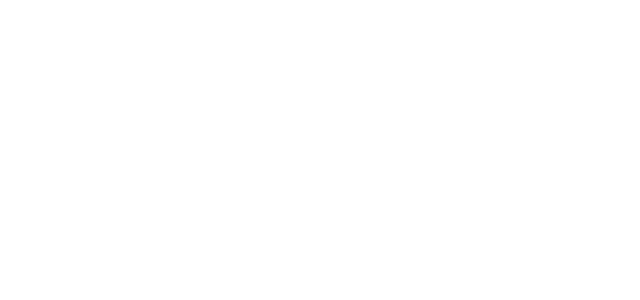
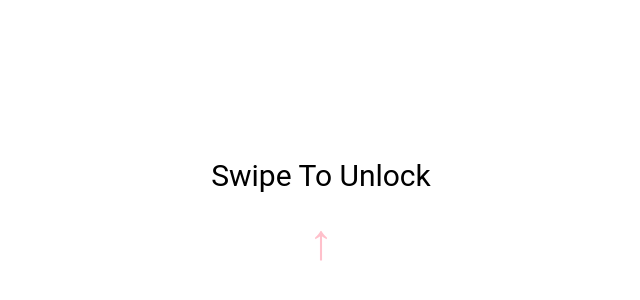
Before and after one commit to anhnguyen6535/Friender, a React (Vite) app: page /swipe-up in a window 1280 px wide. Shown: the part 186-486 px from the top of the page, without its empty margins (319-959 px from the left). Built offline with nearby package versions, Linux system fonts and the light colour scheme.

Commit message:
my changes, including the lock screen and fail unlock screen

```diff
--- a/src/App.tsx
+++ b/src/App.tsx
@@ -2,6 +2,8 @@ import { Redirect, Route } from 'react-router-dom';
 import { IonApp, IonRouterOutlet, setupIonicReact } from '@ionic/react';
 import { IonReactRouter } from '@ionic/react-router';
 import Home from './pages/Home';
+import SwipeUpUnlock from './components/swipeUp';
+import FailUnlock from './components/unlockFail';
 
 /* Core CSS required for Ionic components to work properly */
 import '@ionic/react/css/core.css';
@@ -39,11 +41,22 @@ const App: React.FC = () => (
   <IonApp>
     <IonReactRouter>
       <IonRouterOutlet>
-        <Route exact path="/home">
-          <Home />
-        </Route>
+        <Route exact path="/swipe-up" component={SwipeUpUnlock} />
+        <Route exact path="/home" component={Home} />
+        <Route exact path="/fail" component={FailUnlock} />
+        {/* Swipe-up refers to the unlock screen. in order to change the screen behind it
+            make sure you change the following line: history.push('/fail'); to which ever page you
+            declare here
+
+            FailUnlock refers to the fail screen upon failing the password puzzle. You
+            can change which page it redirects to in this line: history.replace('/swipe-up');
+            to whichever page you declare here. You can also redirect to the fail unlock page
+            in your own component using history.push as opposed to a boolean!
+
+            have fun! We can regroup next week to discuss how it should look appearance wise :)
+            */}
         <Route exact path="/">
-          <Redirect to="/home" />
+          <Redirect to="/swipe-up" />
         </Route>
       </IonRouterOutlet>
     </IonReactRouter>
--- /dev/null
+++ b/src/components/swipeUp.tsx
@@ -0,0 +1,65 @@
+import React, { useEffect, useRef, useState } from 'react';
+import { IonContent, IonPage, createGesture, GestureDetail } from '@ionic/react';
+import { useHistory } from 'react-router-dom';
+
+// createGesture: Ionic utility for creating custom gestures
+// GestureDetail: TypeScript type definition for gesture details
+
+const SwipeUnlock: React.FC = () => {
+  // State to track the progress of the unlock gesture (0 to 1)
+  const [isUnlocked, setIsUnlocked] = useState(0);
+  const contentRef = useRef<HTMLIonContentElement | null>(null); // Ref to access the IonContent element
+  const history = useHistory();
+
+  useEffect(() => {
+    if (contentRef.current) {
+      const gesture = createGesture({
+        el: contentRef.current, // The element to attach the gesture to
+        direction: 'y', // Allow vertical swiping only
+        threshold: 10, // Minimum distance (in pixels) to start detecting the gesture
+        gestureName: 'swipe-unlock',
+        onMove: (detail: GestureDetail) => {
+          // Calculate progress based on how far they've swiped
+          const progress = Math.abs(detail.deltaY) / 300;
+          // Update the unlock state so it doesn't exceed 1
+          setIsUnlocked(Math.min(progress, 1));
+        },
+        onEnd: (detail: GestureDetail) => {
+          if (detail.deltaY < -500) {
+            // If swiped up more than 500 pixels, navigate to home page
+            history.push('/fail');
+          }
+           // Reset the unlock progress
+          setIsUnlocked(0);
+        },
+      });
+      gesture.enable();
+
+      return () => {
+        gesture.destroy();
+      };
+    }
+  }, []);
+
+  return (
+    <IonContent className="ion-padding" ref={contentRef}
+    > {/* Assigning the ref here
+       ref={contentRef} attaches our ref to this element
+      */}
+      <div style={{
+        height: '100%',
+        display: 'flex',
+        flexDirection: 'column',
+        justifyContent: 'center',
+        alignItems: 'center',
+        fontSize: '30px',
+        opacity: 1 - isUnlocked, // Fade out as user swipes up
+      }}>
+        <div>Swipe To Unlock</div>
+        <div style={{ fontSize: '50px', marginTop: '20px', color: 'pink'}}>↑</div>
+      </div>
+    </IonContent>
+  );
+};
+
+export default SwipeUnlock;
--- /dev/null
+++ b/src/components/unlockFail.tsx
@@ -0,0 +1,49 @@
+import React, { useEffect, useState } from 'react';
+import { IonPage, IonContent, IonText, useIonRouter } from '@ionic/react';
+import { useHistory } from 'react-router-dom';
+
+const UnlockFail: React.FC = () => {
+    const history = useHistory();
+    const [countdown, setCountdown] = useState(3);
+
+    useEffect(() => {
+      const timer = setInterval(() => {
+        setCountdown((prevCountdown) => prevCountdown - 1);
+      }, 1000);
+
+      const redirectTimer = setTimeout(() => {
+        history.replace('/swipe-up'); // Redirect to the swipe-up page
+        window.location.reload();
+      }, 3000);
+
+      return () => {
+        clearInterval(timer);
+        clearTimeout(redirectTimer);
+      };
+    }, [history]);
+
+    return (
+        <IonPage>
+          <IonContent className="ion-padding">
+            <div style={{
+                height: '100%',
+                display: 'flex',
+                flexDirection: 'column',
+                justifyContent: 'center',
+                alignItems: 'center',
+                fontSize: '20px',
+                textAlign: 'center'
+              }}>
+              <div>
+                <IonText color="danger">
+                  <h1>Failed Unlock</h1>
+                </IonText>
+                <p style={{color: "pink"}}>Redirecting back to unlock screen in: <br />{countdown} Seconds</p>
+              </div>
+            </div>
+          </IonContent>
+        </IonPage>
+      );
+    }
+
+export default UnlockFail;
```
